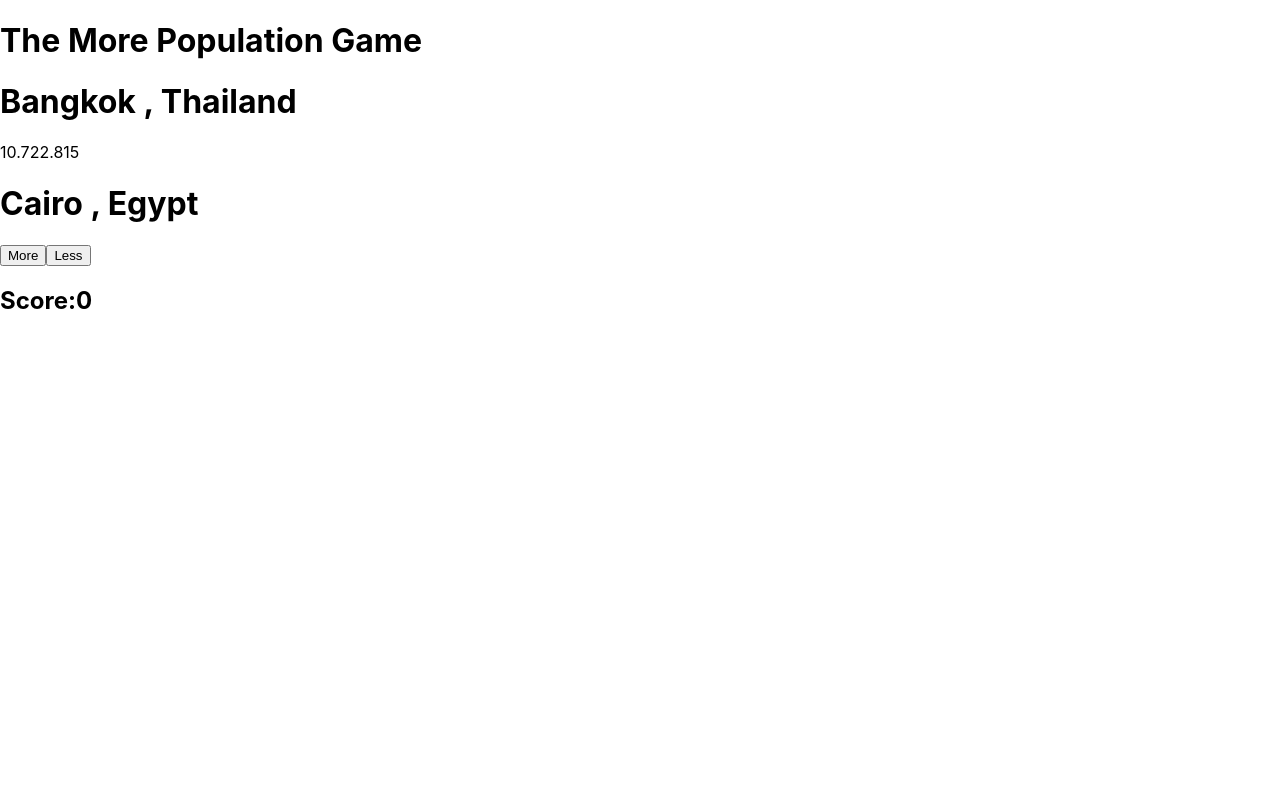
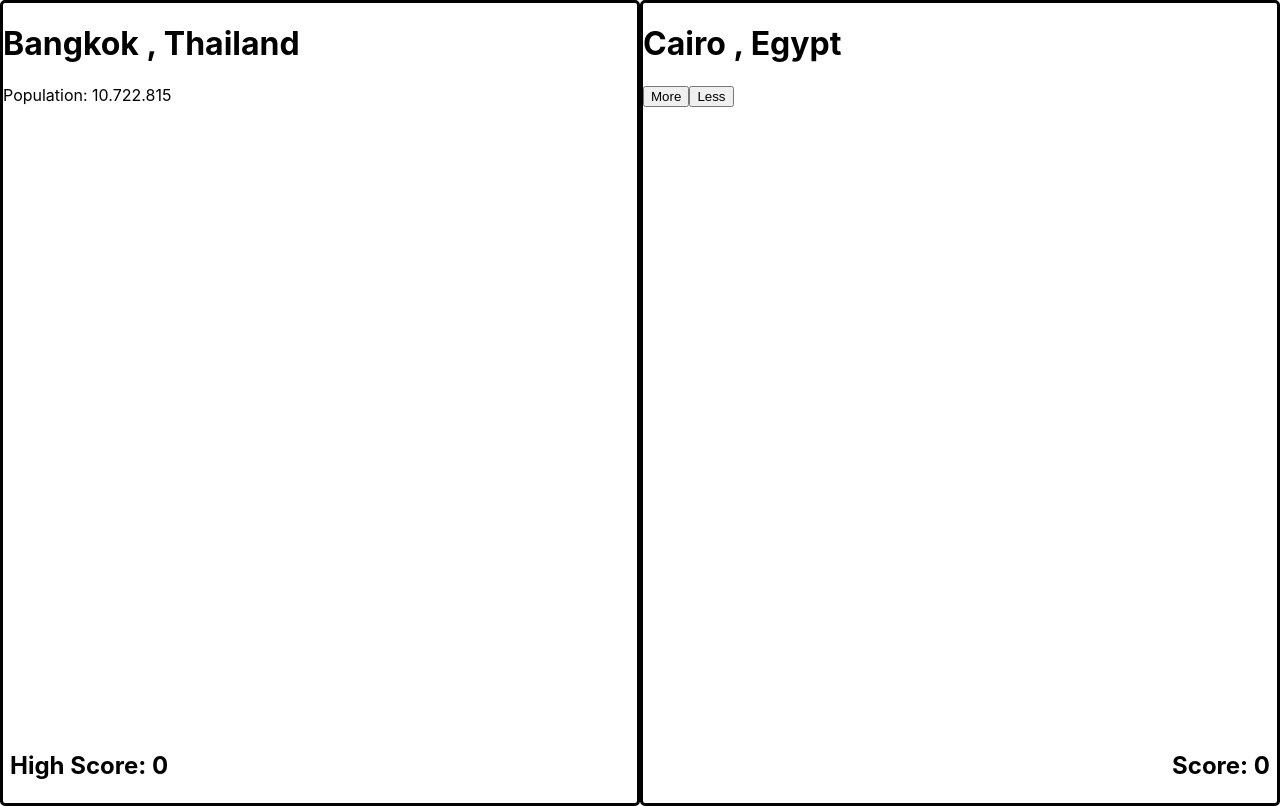
Before and after one commit to maxichiale/more-population-game, a React (Create React App) app: page /game in a window 1280 px wide. Built offline with nearby package versions, Linux system fonts and the light colour scheme.

Commit message:
Game styles.

```diff
--- a/src/component/city/City.tsx
+++ b/src/component/city/City.tsx
@@ -5,11 +5,11 @@ import './City.css';
 function City(props: any) {
 
     return (
-        <div className="game">
+        <div className="cityBox">
             <h1>{props.city.city} , {props.city.country}</h1>
             {props.isActual ? (
                 //todo tomar el es/en del navegador
-            <p> {props.city.population.toLocaleString("es")} </p>
+            <p> { "Population: " + props.city.population.toLocaleString("es")} </p>
             ):""}
         </div>
     );
--- a/src/pages/game/Game.css
+++ b/src/pages/game/Game.css
@@ -0,0 +1,45 @@
+.game {
+height: 100vh;
+}
+
+.box{
+    display: flex;
+    height: 100%;
+
+}
+
+.actionButtonsBox{
+    position: absolute;
+    display: flex;
+    flex-direction: column;
+    align-items: center;
+}
+
+.boxFirstCity{
+    border:solid;
+    border-color: black;
+    border-radius: 5px;
+    width: 50%;
+    height:100%;
+}
+.boxSecondCity{
+    border:solid;
+    border-color: black;
+    border-radius: 5px;
+    width: 50%;
+    height:100%;
+}
+
+.score{
+    position: absolute;
+    bottom: 0;
+    right: 0;
+    margin-right: 10px;
+}
+
+.highScore{
+    position: absolute;
+    bottom: 0;
+    left: 0;
+    margin-left: 10px;
+}
--- a/src/pages/game/Game.tsx
+++ b/src/pages/game/Game.tsx
@@ -72,16 +72,24 @@ function Game() {
 
     return (
         <div className="game">
-            <h1>The More Population Game</h1>
-                <div>
-                    <City city={data[actualCityPosition]} isActual></City>
-                    <City city={data[randomNumber]}></City>
-                    <div>
-                        <button onClick={() =>checkResult(true)}> More</button>
-                        <button onClick={() =>checkResult(false)}> Less</button>
+                <div className="box">
+                    <div className="boxFirstCity">
+                    <City city={data[actualCityPosition]} isActual/>
                     </div>
-                    <h2>Score:{score}</h2>
+                    <div className="boxSecondCity">
+                    <City city={data[randomNumber]}/>
+                        {/*<div className="actionButtonsBox">*/}
+                            <button onClick={() =>checkResult(true)}> More</button>
+                            <button onClick={() =>checkResult(false)}> Less</button>
+                        {/*</div>*/}
+                    </div>
                 </div>
+            <div className="score">
+                <h2>Score: {score}</h2>
+            </div>
+            <div className="highScore">
+                <h2>High Score: {score}</h2>
+            </div>
         </div>
     );
 }
--- a/src/pages/home/Home.css
+++ b/src/pages/home/Home.css
@@ -30,6 +30,7 @@
 
 .title{
     background-image: url(https://media.giphy.com/media/l41lHDSvmwnQGDUD6/giphy.gif);
+    /*https://media.giphy.com/media/elzCnIQAjQMWA/giphy.gif*/
     background-size: cover;
     color: transparent;
     -moz-background-clip: text;
@@ -47,3 +48,16 @@
     letter-spacing: 1px;
     text-align: center;
 }
+
+.play{
+    display: flex;
+    justify-content: center;
+    align-items: center;
+    color: white;
+    background-color: red;
+    text-decoration: none;
+    width: 100px;
+    text-align: center;
+    border-radius: 10px;
+    height: 30px;
+}
```
Also changed, not shown: src/images/Poblacion_Mundial_746x419.jpeg (added).
